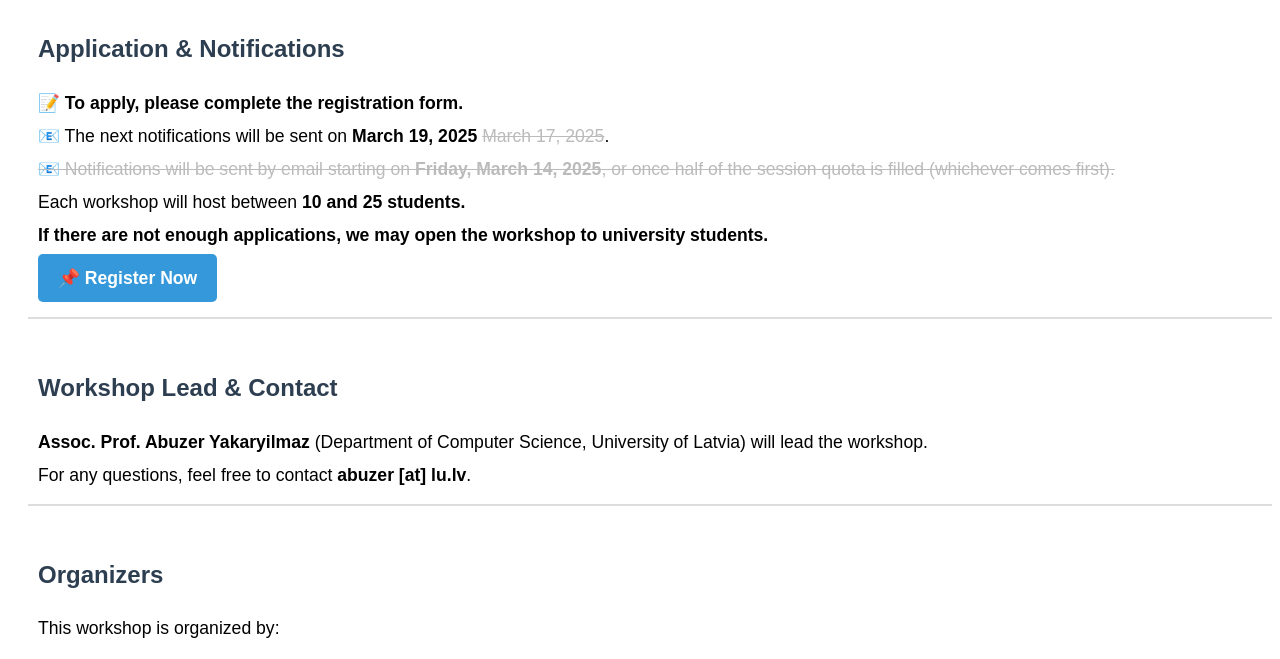
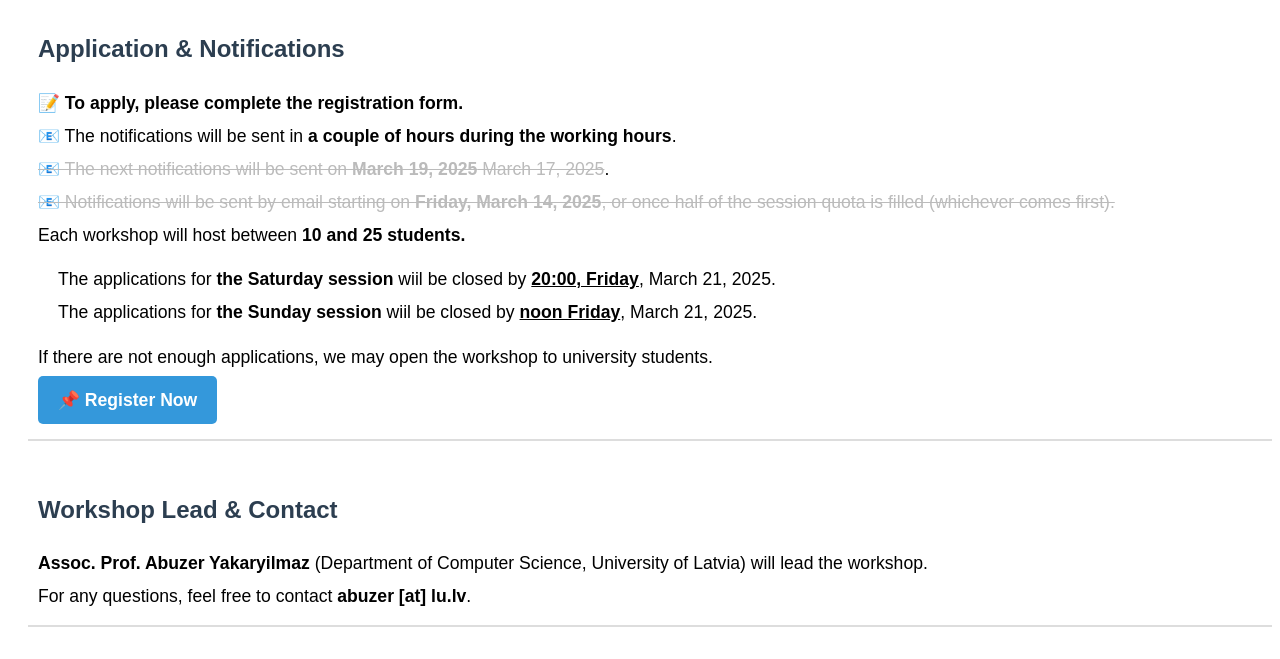
Before and after one commit to LearnQuantum/LearnQuantum.github.io, a plain HTML site: page my-photonic-ship/events/2025-03-Riga.html in a window 1280 px wide. Shown: the part 3380-4039 px from the top of the page. Drawn offline with Linux system fonts and the light colour scheme.

Commit message:
deadlines are determined

```diff
--- a/my-photonic-ship/events/2025-03-Riga.html
+++ b/my-photonic-ship/events/2025-03-Riga.html
@@ -153,7 +153,8 @@ But how can we <b>understand and experience</b> such an abstract and counterintu
 
 <section id="workshop-versions">
     <h2>Workshop Versions</h2>
-    <p>We are offering two versions of the workshop. <font color="#bbbbbb"><strike>The final format will be determined based on participant interest during registration.</strike></font></p>
+    <p>We are offering two versions of the workshop. <font color="#bbbbbb">
+		<strike>The final format will be determined based on participant interest during registration.</strike></font></p>
 
     <h3>📌 7-Hour Version (In-Person Only) on Saturday, March 22, 2025</h3>
     <p> This version provides a deep dive into quantum superposition and game development with Pygame, incorporating quantum superposition concepts into gameplay.</p>
@@ -177,7 +178,8 @@ But how can we <b>understand and experience</b> such an abstract and counterintu
     <h4>🖥️ Before the Workshop</h4>
     <ul>
         <li>Self-paced preparation (2-4 hours): <em>"Game Development with Pygame"—familiarize yourself with Pygame basics to maximize your in-person experience.</em></li>
-        <li>Live Q&A session: <strong><font color="#bbbbbb"><strike>Wednesday, March 19</font></strike> Friday, March 21, 19:00 – 20:00</strong>—get your questions answered before the workshop.</li>
+        <li>Live Q&A session: <strong><font color="#bbbbbb"><strike>Wednesday, March 19</font></strike>
+			Friday, March 21, 19:00 – 20:00</strong>—get your questions answered before the workshop.</li>
     </ul>
 
     <h4>📅 In-Person Workshop</h4>
@@ -213,11 +215,18 @@ But how can we <b>understand and experience</b> such an abstract and counterintu
 <section id="application">
     <h2>Application & Notifications</h2>
     <p><strong>📝 To apply, please complete the registration form.</strong></p>
-    <p>📧 The next notifications will be sent on <b>March 19, 2025</b> <font color="#bbbbbb"><strike>March 17, 2025</strike></font>.</p>
-	<p><font color="#bbbbbb"><strike>📧 Notifications will be sent by email starting on <strong>Friday, March 14, 2025</strong>, or once half of the session quota is filled (whichever comes first).</strike></font></p>
+	<p>📧 The notifications will be sent in <b>a couple of hours during the working hours</b>.</p>
+    <p><font color="#bbbbbb"><strike>📧 The next notifications will be sent on <b>March 19, 2025</b> March 17, 2025</strike></font>.</p>
+	<p><font color="#bbbbbb"><strike>📧 Notifications will be sent by email starting on <strong>Friday, March 14, 2025</strong>,
+		or once half of the session quota is filled (whichever comes first).</strike></font></p>
     <p>Each workshop will host between <strong>10 and 25 students.</strong></p>
-	<p><strong>If there are not enough applications, we may open the workshop to university students.</strong></p>
-    <p><a href="https://docs.google.com/forms/d/e/1FAIpQLSfZP2khmc9stn7orbZp0aX0gaNv5oRXkOc5IjGJJfwzQY_OiA/viewform" target="_blank" class="register-button">📌 Register Now</a></p>
+	<ul>
+		<li>The applications for <b>the Saturday session</b> wiil be closed by <u><b>20:00, Friday</b></u>, March 21, 2025.<//li>
+		<li>The applications for <b>the Sunday session</b> wiil be closed by <u><b>noon Friday</b></u>, March 21, 2025.</li>
+	</ul>
+	<p>If there are not enough applications, we may open the workshop to university students.</p>
+    <p><a href="https://docs.google.com/forms/d/e/1FAIpQLSfZP2khmc9stn7orbZp0aX0gaNv5oRXkOc5IjGJJfwzQY_OiA/viewform" target="_blank" class="register-button">
+		📌 Register Now</a></p>
 </section>
 
 <section id="workshop-lead">
```
